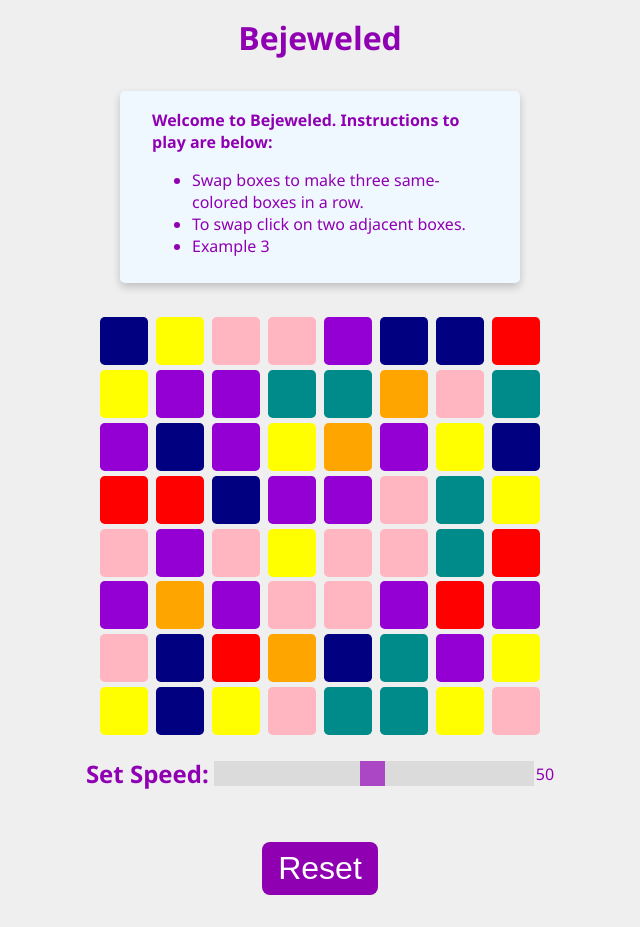
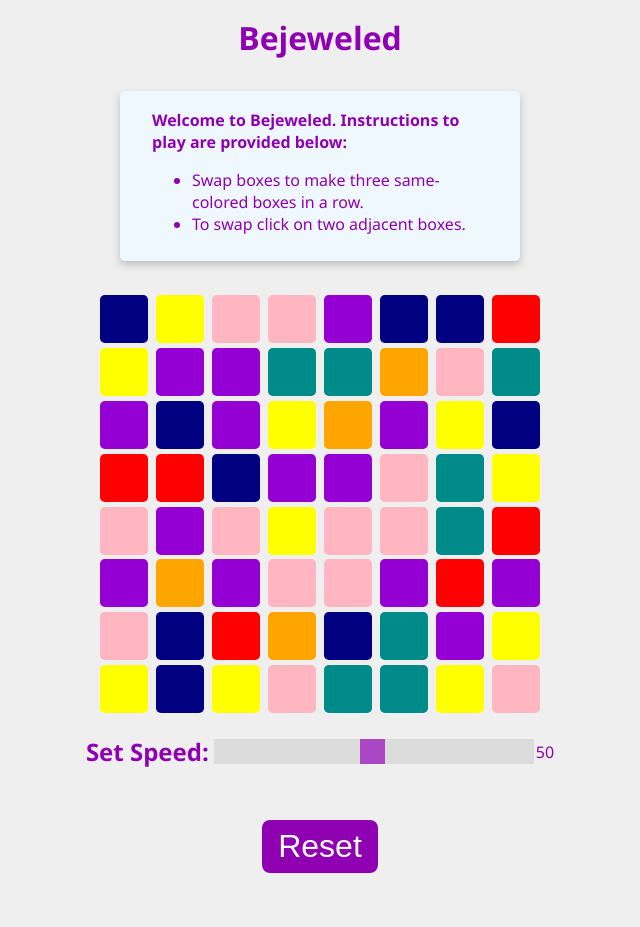
Before and after one commit to hdoshi2/bejeweled-hd, a React (Create React App) app: page / in a window 1280 px wide. Shown: the whole page, without its empty margins (320-960 px from the left). After the commit the page ends 905 px from the top, so only its background shows below. Built offline with nearby package versions, Linux system fonts and the light colour scheme.

Commit message:
UPDATE resdme

```diff
--- a/src/components/InstructionCard.js
+++ b/src/components/InstructionCard.js
@@ -6,12 +6,11 @@
     <div class="card">
       <div class="container">
         <h4>
-          <b>Welcome to Bejeweled. Instructions to play are below:</b>
+          <b>Welcome to Bejeweled. Instructions to play are provided below:</b>
         </h4>
         <ul>
           <li>Swap boxes to make three same-colored boxes in a row.</li>
           <li>To swap click on two adjacent boxes.</li>
-          <li>Example 3</li>
         </ul>
       </div>
     </div>
```
Also changed, not shown: public/screenshot.png (added), 1 other file (tests, documents, lock files or other folders).
